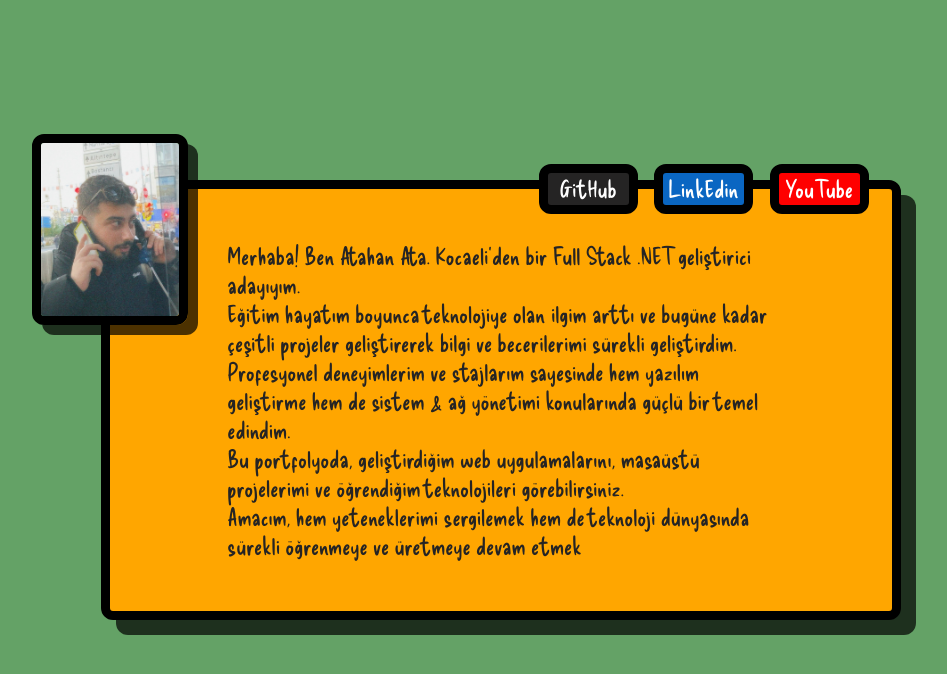
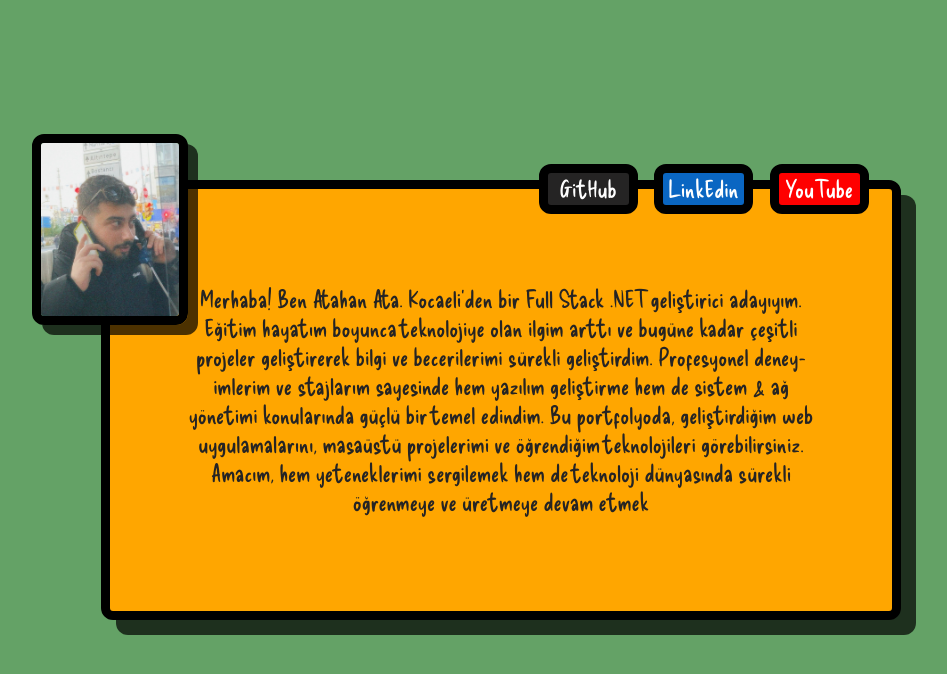
Before and after one commit to ataatahan/AtahanAtaWebSite, a plain HTML site: page index.html in a window 1280 px wide. Shown: the whole page, without its empty margins (139-1086 px from the left). Drawn offline with Linux system fonts and the light colour scheme.

Commit message:
UpdateTextSize

```diff
--- a/css/style.css
+++ b/css/style.css
@@ -1,4 +1,5 @@
-*{
+*
+{
   margin: 0;
   padding: 0;
   box-sizing: border-box;
@@ -17,11 +18,13 @@ html, body
 }
 
 @media (max-width: 400px) {
-  :root {
+  :root
+  {
     --black-border: 4px;
   }
 
-  .box {
+  .box
+  {
     width: 94vw;
     min-height: 220px;
     padding: 1.2rem;
@@ -29,7 +32,8 @@ html, body
     box-shadow: 8px 8px 0px var(--shadow);
   }
 
-  .ata-img {
+  .ata-img
+  {
     position: absolute;
     top: -12%;
     left: 2%;
@@ -39,31 +43,34 @@ html, body
     border: calc(var(--black-border)) solid black;
   }
 
-  .git,
-  .linkedin,
-  .youtube {
+  .git, .linkedin, .youtube
+  {
     width: 56px;
     padding: 0.4rem;
     top: -8%;
     right: auto;
   }
 
-  .youtube {
+  .youtube
+  {
     right: 12%;
     left: auto;
   }
 
-  .linkedin {
+  .linkedin
+  {
     right: 28%;
     left: auto;
   }
 
-  .git {
+  .git
+  {
     right: 2%;
     left: auto;
   }
 
-  .onyazi {
+  .onyazi
+  {
     font-size: 0.95rem;
     width: 88%;
   }
@@ -121,16 +128,16 @@ html, body
 
 .onyazi
 {
-  position: unset;
-  width: 70%;
-  max-width: 200%;
-  height: auto;
+  width: 80%;
+  max-width: 100%;
   color: #252424;
   font-size: x-large;
-  display: flex;
-  align-items: center;
-  justify-content: center;
+  text-align: center;
+  word-wrap:break-word;
+  overflow-wrap: break-word;
+  hyphens: auto;
 }
+
 
 .menu
 {
--- a/index.html
+++ b/index.html
@@ -1,44 +1,38 @@
 <!DOCTYPE html>
 <html lang="en">
   <head>
-    <meta charset="UTF-8">
-    <meta name="viewport" content="width=device-width, initial-scale=1.0">
-    <link rel="stylesheet" href="css/style.css">
+    <meta charset="UTF-8" />
+    <meta name="viewport" content="width=device-width, initial-scale=1.0" />
+    <link rel="stylesheet" href="css/style.css" />
     <title>Atahan ATA</title>
   </head>
   <body>
-    <header>
-
-    </header>
+    <header></header>
 
     <main>
       <div class="container">
         <div class="box">
           <img src="img/ata.JPG" alt="atapp" class="ata-img" />
-
+          <div class="onyazi">
+            Merhaba! Ben Atahan Ata. Kocaeli’den bir Full Stack .NET geliştirici
+            adayıyım. Eğitim hayatım boyunca teknolojiye olan ilgim arttı ve
+            bugüne kadar çeşitli projeler geliştirerek bilgi ve becerilerimi
+            sürekli geliştirdim. Profesyonel deneyimlerim ve stajlarım sayesinde
+            hem yazılım geliştirme hem de sistem & ağ yönetimi konularında güçlü
+            bir temel edindim. Bu portfolyoda, geliştirdiğim web uygulamalarını,
+            masaüstü projelerimi ve öğrendiğim teknolojileri görebilirsiniz.
+            Amacım, hem yeteneklerimi sergilemek hem de teknoloji dünyasında
+            sürekli öğrenmeye ve üretmeye devam etmek
+          </div>
           <div class="menu">
             <div class="git">GitHub</div>
             <div class="linkedin">LinkEdin</div>
             <div class="youtube">YouTube</div>
           </div>
-
-            <p class="onyazi">
-                Merhaba! Ben Atahan Ata. Kocaeli’den bir Full Stack .NET geliştirici adayıyım.
-            <br>
-                Eğitim hayatım boyunca teknolojiye olan ilgim arttı ve bugüne kadar çeşitli projeler geliştirerek bilgi ve becerilerimi sürekli geliştirdim.
-            <br>
-                Profesyonel deneyimlerim ve stajlarım sayesinde hem yazılım geliştirme hem de sistem & ağ yönetimi konularında güçlü bir temel edindim.
-            <br>
-                Bu portfolyoda, geliştirdiğim web uygulamalarını, masaüstü projelerimi ve öğrendiğim teknolojileri görebilirsiniz.
-            <br>
-             Amacım, hem yeteneklerimi sergilemek hem de  teknoloji dünyasında sürekli öğrenmeye ve üretmeye devam etmek
-            </p>
         </div>
-
+      </div>
     </main>
 
-    <footer>
-
-    </footer>
+    <footer></footer>
   </body>
 </html>
```
Lines whose indentation alone changed are shown as unchanged.
